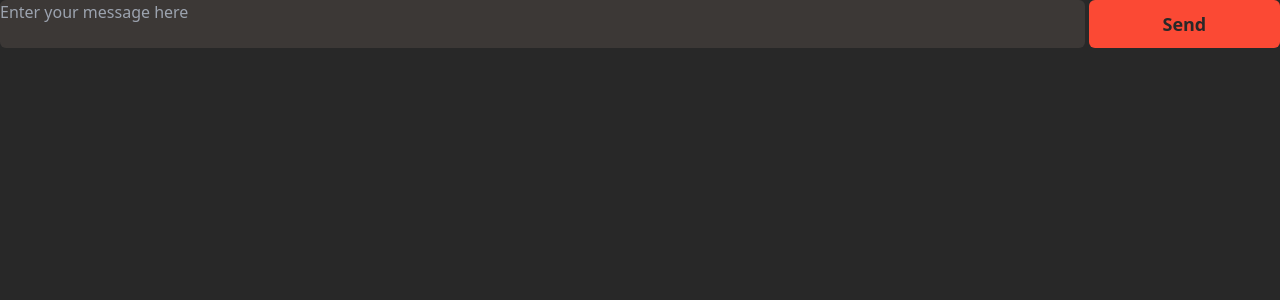
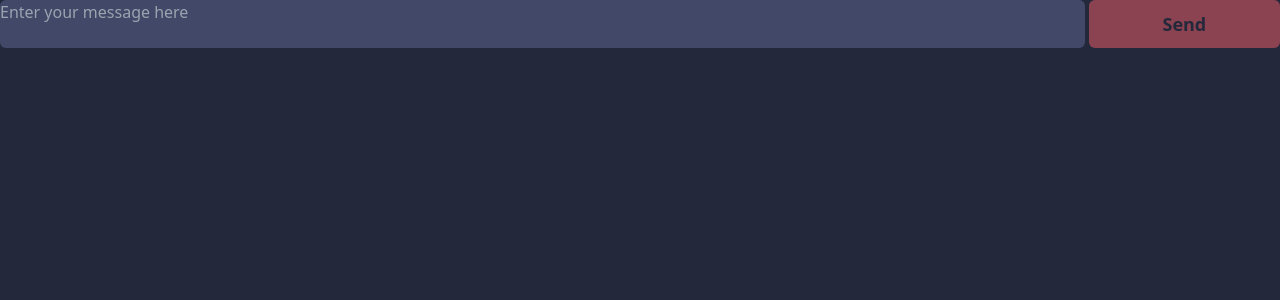
Before and after one commit to sabyabhoi/BoiChat, a Next.js app: page /components/messageBox in a window 1280 px wide. Shown: the top 300 px of the page. Built offline with nearby package versions, Linux system fonts and the light colour scheme.

Commit message:
Add useEffect for real time data

```diff
--- a/pages/components/messageBox.tsx
+++ b/pages/components/messageBox.tsx
@@ -7,7 +7,7 @@ const MessageBox: NextComponentType = () => {
         placeholder='Enter your message here'
         className='outline-none flex-grow-[6] bg-secondary-lite resize-none rounded-md'
       ></textarea>
-      <button className='flex-grow bg-red text-secondary font-bold text-lg rounded-md'>
+      <button className='flex-grow bg-red-dark hover:bg-red text-secondary font-bold text-lg rounded-md'>
         Send
       </button>
     </div>
--- a/pages/index.tsx
+++ b/pages/index.tsx
@@ -9,6 +9,7 @@ const Main: NextPage<{ data: Array<MessageProps> }> = ({ data }) => {
   const [msgList, setMsgList] = useState<Array<MessageProps>>(data);
 
   // INFO: Don't touch this
+  useEffect(() => {
     const msgSubs = supabase
       .from<MessageProps>('messages')
       .on('INSERT', (message) => {
@@ -18,6 +19,7 @@ const Main: NextPage<{ data: Array<MessageProps> }> = ({ data }) => {
         console.log(msgList);
       })
       .subscribe();
+  }, []);
 
   return (
     <div className='container mx-auto flex flex-col justify-between h-screen'>
--- a/tailwind.config.js
+++ b/tailwind.config.js
@@ -6,11 +6,12 @@ module.exports = {
   theme: {
 		extend: { },
 		colors: {
-			primary: '#ebdbb2',
-			secondary: '#282828',
-			'secondary-lite': '#3c3836',
-			mute: '#928374',
-			red: '#fb4934',
+			primary: '#a9b1d6',
+			secondary: '#24283b',
+			'secondary-lite': '#414868',
+			mute: '#565f89',
+			red: '#f7768e',
+			'red-dark': '#8c4351',
 		}
   },
   plugins: [],
```
Also changed, not shown: pages/components/message.tsx (+2 -8 lines). Lines whose indentation alone changed are shown as unchanged.
